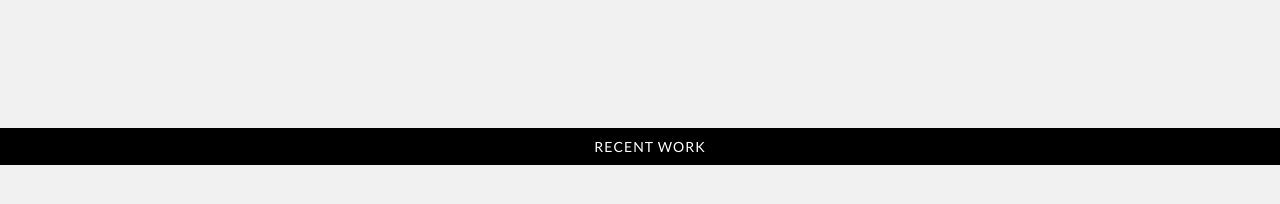
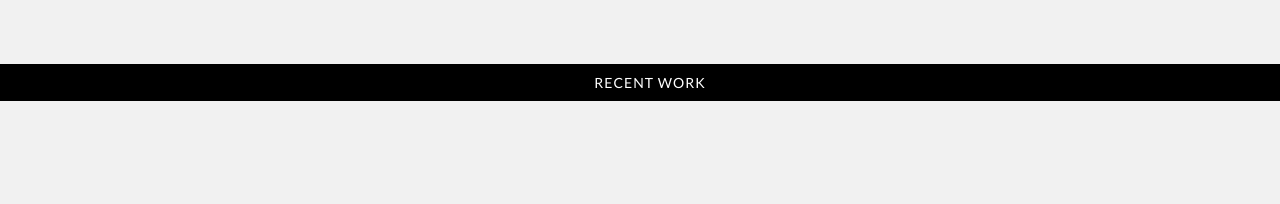
Before and after one commit to jholdr/jholdr, a plain HTML site: page portfolio.html in a window 1280 px wide. Drawn offline with nearby package versions, Linux system fonts and the light colour scheme.

Commit message:
Hyperlink Update

```diff
--- a/portfolio.html
+++ b/portfolio.html
@@ -23,7 +23,7 @@
         style="
         background-color: black;
         color: white;
-        margin-top: 10%;
+        margin-top: 5%;
         width: 100%;
         text-align: center;
         font-size: 14px;
```
Also changed, not shown: index.html (+1 -1 lines).
